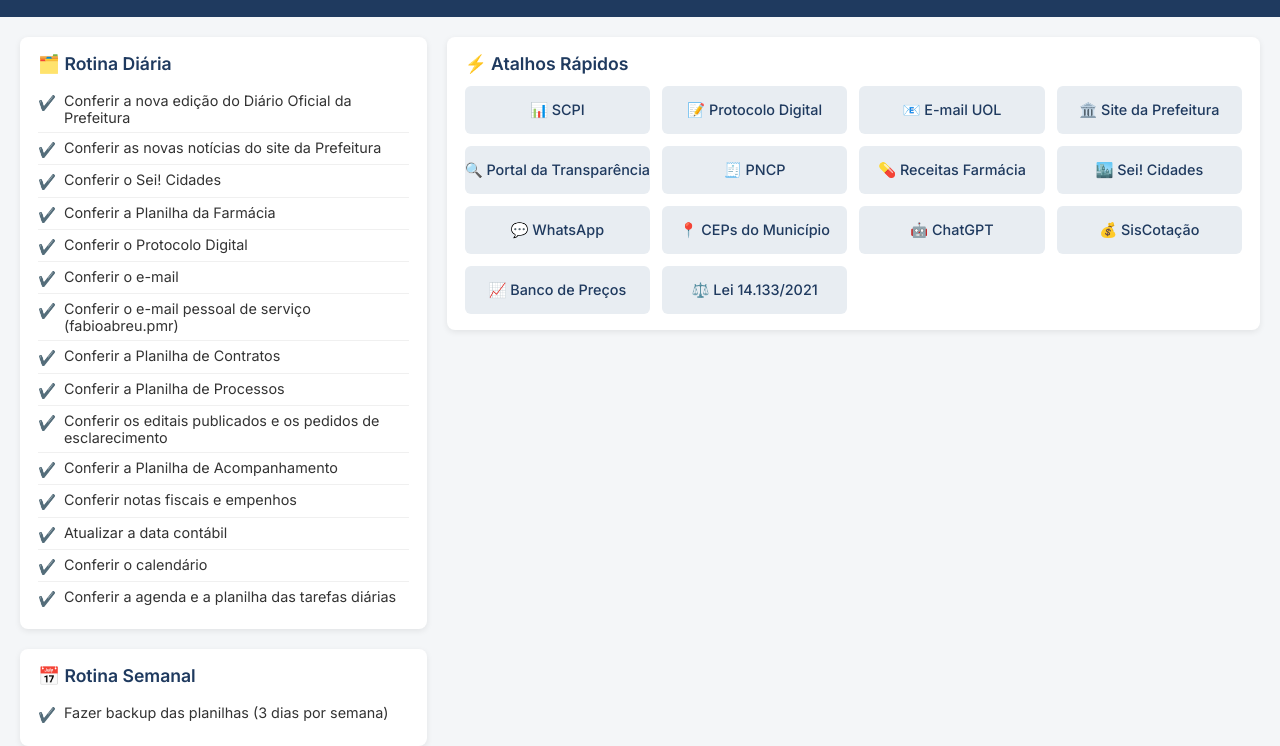
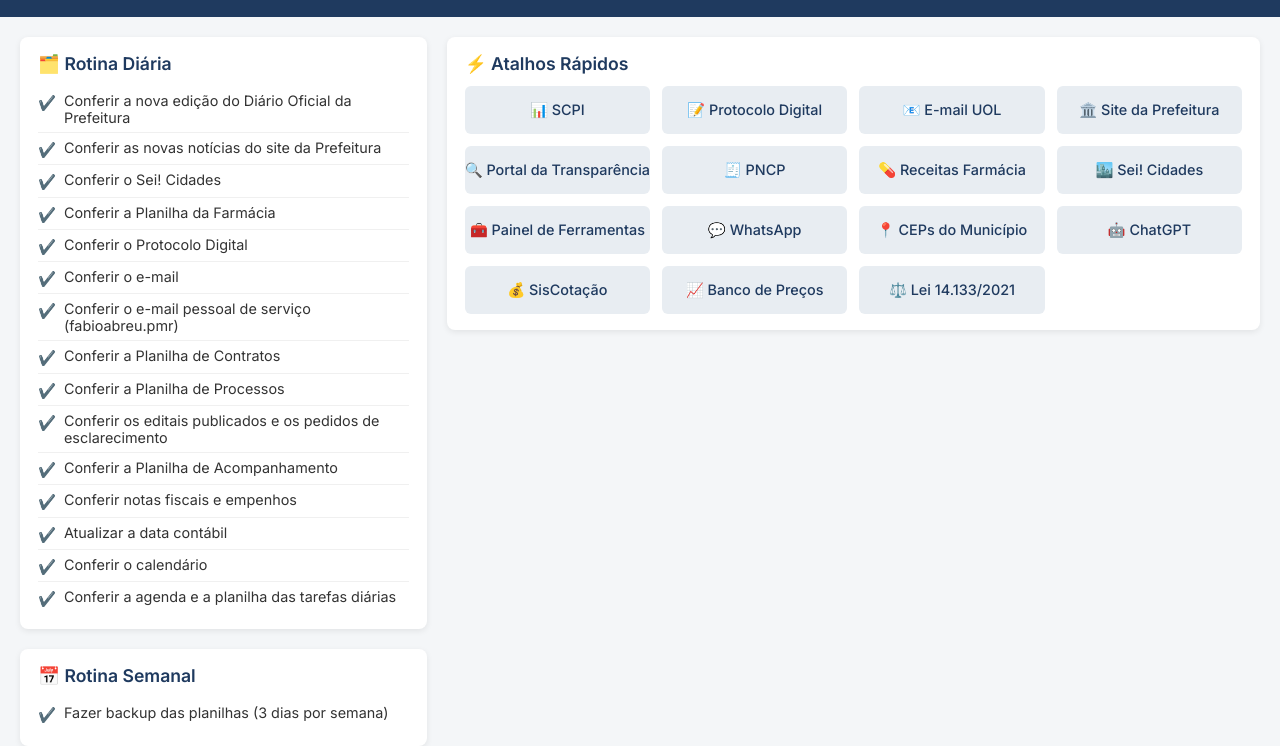
Before and after one commit to fabioab1/painel-administrativo, a plain HTML site: page index.html in a window 1280 px wide. Shown: the part 77-823 px from the top of the page. Drawn offline with Linux system fonts and the light colour scheme.

Commit message:
feat: adiciona o atalho 'Painel de Ferramentas'

```diff
--- a/index.html
+++ b/index.html
@@ -192,6 +192,7 @@
                         target="_blank" rel="noopener noreferrer" class="shortcut">💊 Receitas Farmácia</a>
                     <a href="https://cidades.sei.sp.gov.br/prudente/sip/login.php?sigla_orgao_sistema=RAPRUDENTE&sigla_sistema=SEI&infra_url=L3BydWRlbnRlL3NlaS8="
                         target="_blank" rel="noopener noreferrer" class="shortcut">🏙️ Sei! Cidades</a>
+                    <a href="https://fabioab1.github.io/toolkit-compras/" target="_blank" rel="noopener noreferrer" class="shortcut">🧰 Painel de Ferramentas</a>
                     <a href="https://web.whatsapp.com/" target="_blank" rel="noopener noreferrer" class="shortcut">💬
                         WhatsApp</a>
                     <a href="cep.pdf" target="_blank" rel="noopener noreferrer" class="shortcut">📍 CEPs do
```
